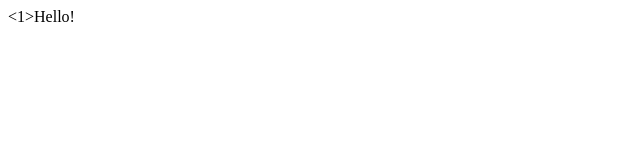
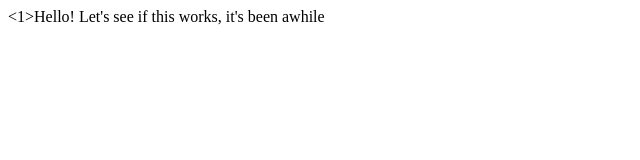
Before and after one commit to Camikii/Blue-Camp-Automation, a plain HTML site: page index.html in a window 1280 px wide. Shown: the whole page, without its empty margins (0-640 px from the left). Drawn offline with Linux system fonts and the light colour scheme.

Commit message:
Update index.html
update test

```diff
--- a/index.html
+++ b/index.html
@@ -1 +1,2 @@
 <1>Hello!</h1>
+    <body>Let's see if this works, it's been awhile</body>
```
